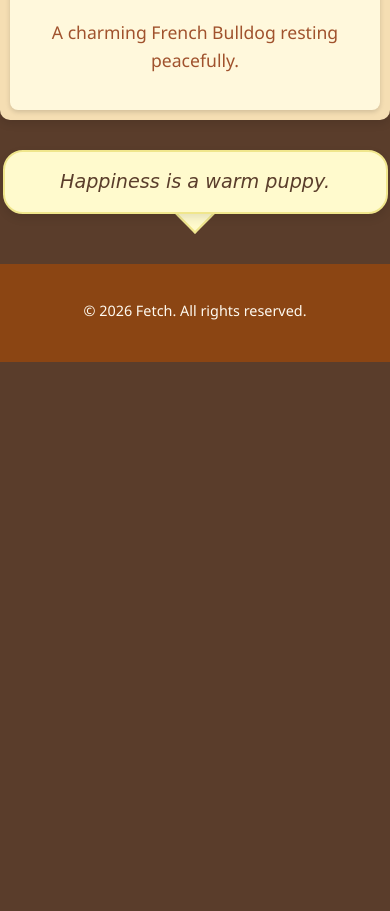
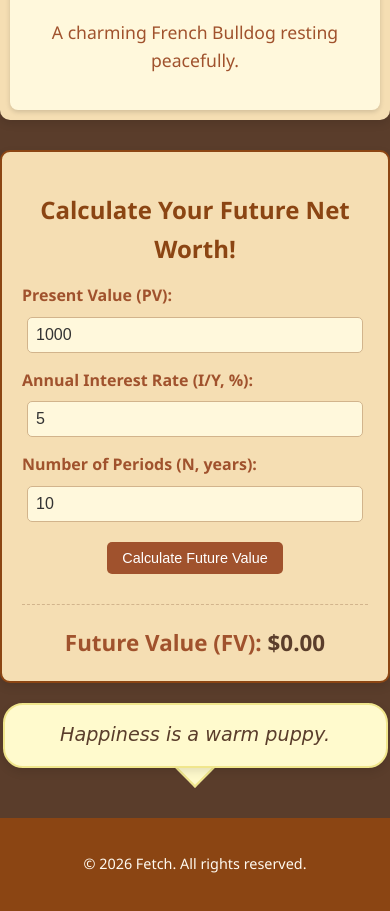
Before and after one commit to haanjohn/fetch-site, a plain HTML site: page index.html in a window 390 px wide. Shown: the part 1094-2005 px from the top of the page. Before the commit the page ends 1456 px from the top, so only its background shows below. Drawn offline with Linux system fonts and the light colour scheme.

Commit message:
feat: Add Time Value of Money (TVM) calculator
Co-authored-by: aider (gemini/gemini-2.5-flash) <aider@aider.chat>

```diff
--- a/index.html
+++ b/index.html
@@ -25,6 +25,25 @@
         </div>
     </div>
 
+    <div id="tvm-calculator-section">
+        <h2>Calculate Your Future Net Worth!</h2>
+        <div class="calculator-inputs">
+            <label for="presentValue">Present Value (PV):</label>
+            <input type="number" id="presentValue" value="1000" step="0.01">
+
+            <label for="interestRate">Annual Interest Rate (I/Y, %):</label>
+            <input type="number" id="interestRate" value="5" step="0.01">
+
+            <label for="numPeriods">Number of Periods (N, years):</label>
+            <input type="number" id="numPeriods" value="10">
+
+            <button id="calculateFV">Calculate Future Value</button>
+        </div>
+        <div class="calculator-result">
+            <h3>Future Value (FV): <span id="futureValueResult">$0.00</span></h3>
+        </div>
+    </div>
+
     <div id="quote-section">
         <p id="quote-display"></p>
     </div>
--- a/script.js
+++ b/script.js
@@ -12,4 +12,25 @@ document.addEventListener('DOMContentLoaded', () => {
         const randomIndex = Math.floor(Math.random() * quotes.length);
         quoteDisplay.textContent = quotes[randomIndex];
     }
+
+    const calculateFVButton = document.getElementById('calculateFV');
+    if (calculateFVButton) {
+        calculateFVButton.addEventListener('click', () => {
+            const presentValue = parseFloat(document.getElementById('presentValue').value);
+            const interestRate = parseFloat(document.getElementById('interestRate').value) / 100;
+            const numPeriods = parseFloat(document.getElementById('numPeriods').value);
+            const futureValueResult = document.getElementById('futureValueResult');
+
+            if (isNaN(presentValue) || isNaN(interestRate) || isNaN(numPeriods)) {
+                futureValueResult.textContent = 'Please enter valid numbers.';
+                futureValueResult.style.color = 'red';
+                return;
+            }
+
+            // FV = PV * (1 + I/Y)^N
+            const futureValue = presentValue * Math.pow((1 + interestRate), numPeriods);
+            futureValueResult.textContent = `$${futureValue.toFixed(2)}`;
+            futureValueResult.style.color = '#5a3d2b'; // Reset color if it was red
+        });
+    }
 });
--- a/style.css
+++ b/style.css
@@ -92,6 +92,76 @@ p {
     margin: 0;
 }
 
+#tvm-calculator-section {
+    margin: 40px auto;
+    padding: 30px;
+    background-color: #f5deb3; /* Wheat background */
+    border-radius: 10px;
+    max-width: 700px;
+    box-shadow: 0 4px 10px rgba(0, 0, 0, 0.1);
+    border: 2px solid #8b4513; /* SaddleBrown border */
+    color: #5a3d2b; /* Darker brown text */
+}
+
+#tvm-calculator-section h2 {
+    color: #8b4513; /* SaddleBrown for heading */
+    margin-bottom: 25px;
+    font-size: 2em;
+}
+
+.calculator-inputs label {
+    display: block;
+    text-align: left;
+    margin-bottom: 8px;
+    font-weight: bold;
+    color: #a0522d; /* Sienna */
+}
+
+.calculator-inputs input[type="number"] {
+    width: calc(100% - 20px);
+    padding: 12px;
+    margin-bottom: 20px;
+    border: 1px solid #d2b48c; /* Tan */
+    border-radius: 5px;
+    font-size: 1.1em;
+    box-sizing: border-box; /* Include padding in width */
+    color: #333;
+    background-color: #fff8dc; /* Cornsilk */
+}
+
+.calculator-inputs button {
+    background-color: #a0522d; /* Sienna */
+    color: white;
+    padding: 12px 25px;
+    border: none;
+    border-radius: 5px;
+    font-size: 1.1em;
+    cursor: pointer;
+    transition: background-color 0.3s ease;
+    margin-top: 10px;
+}
+
+.calculator-inputs button:hover {
+    background-color: #8b4513; /* SaddleBrown */
+}
+
+.calculator-result {
+    margin-top: 30px;
+    padding-top: 20px;
+    border-top: 1px dashed #d2b48c; /* Tan dashed line */
+}
+
+.calculator-result h3 {
+    color: #a0522d; /* Sienna */
+    font-size: 1.8em;
+    margin: 0;
+}
+
+.calculator-result span {
+    color: #5a3d2b; /* Darker brown for the result value */
+    font-weight: bold;
+}
+
 footer {
     margin-top: 50px;
     padding: 20px;
@@ -122,6 +192,29 @@ footer {
     #quote-display {
         font-size: 1.4em;
     }
+
+    #tvm-calculator-section {
+        max-width: 90%;
+        padding: 25px;
+    }
+
+    #tvm-calculator-section h2 {
+        font-size: 1.8em;
+    }
+
+    .calculator-inputs input[type="number"] {
+        width: calc(100% - 10px);
+        padding: 10px;
+    }
+
+    .calculator-inputs button {
+        padding: 10px 20px;
+        font-size: 1em;
+    }
+
+    .calculator-result h3 {
+        font-size: 1.6em;
+    }
 }
 
 @media (max-width: 480px) {
@@ -146,4 +239,30 @@ footer {
     #quote-display {
         font-size: 1.2em;
     }
+
+    #tvm-calculator-section {
+        padding: 20px;
+        margin: 20px auto;
+    }
+
+    #tvm-calculator-section h2 {
+        font-size: 1.5em;
+        margin-bottom: 15px;
+    }
+
+    .calculator-inputs input[type="number"] {
+        padding: 8px;
+        font-size: 1em;
+        margin-bottom: 15px;
+    }
+
+    .calculator-inputs button {
+        padding: 8px 15px;
+        font-size: 0.9em;
+        margin-top: 5px;
+    }
+
+    .calculator-result h3 {
+        font-size: 1.4em;
+    }
 }
```
